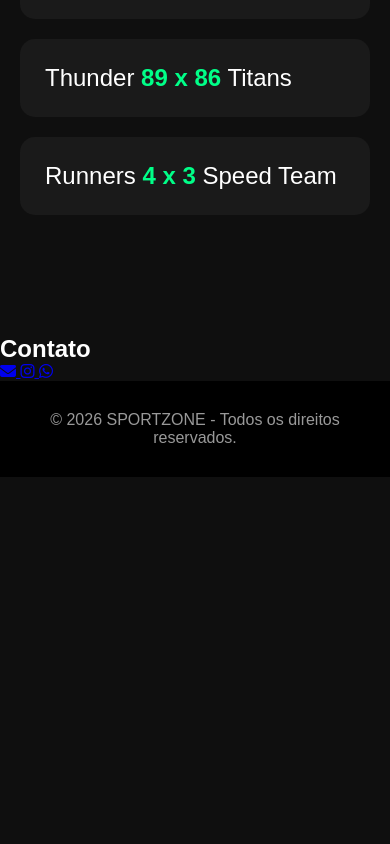
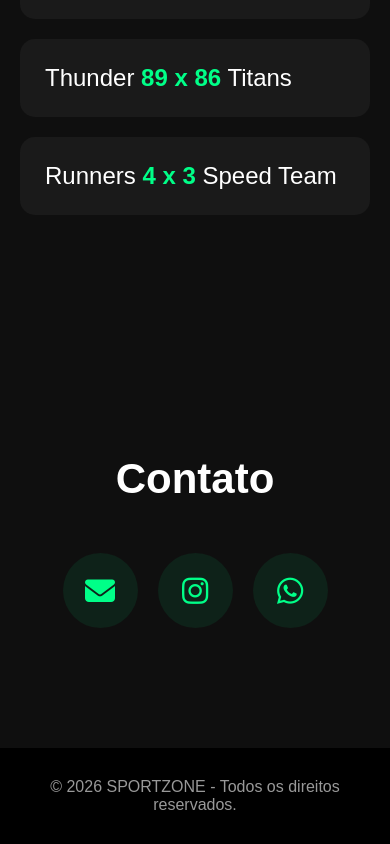
Before and after one commit to Jacksonn111/Sportzone, a plain HTML site: page index.html in a window 390 px wide. Shown: the part 2639-3483 px from the top of the page. Before the commit the page ends 3116 px from the top, so only its background shows below. Drawn offline with Linux system fonts and the light colour scheme.

Commit message:
Refactor style.css to include contact section
Added contact section with styling for icons and layout.

```diff
--- a/style.css
+++ b/style.css
@@ -198,3 +198,74 @@ footer {
 .dev-name span {
   color: #00ff88;
 }
+
+.contact {
+  padding: 120px 20px;
+
+  text-align: center;
+
+  background: #0f0f0f;
+}
+
+.contact h2 {
+  font-size: 60px;
+
+  margin-bottom: 50px;
+
+  color: white;
+}
+
+.contact-icons {
+  display: flex;
+
+  justify-content: center;
+
+  gap: 40px;
+}
+
+.contact-icons a {
+  width: 90px;
+  height: 90px;
+
+  display: flex;
+
+  align-items: center;
+  justify-content: center;
+
+  border-radius: 50%;
+
+  background: rgba(0, 255, 136, 0.08);
+
+  color: #00ff88;
+
+  font-size: 38px;
+
+  text-decoration: none;
+
+  transition: 0.4s;
+}
+
+.contact-icons a:hover {
+  transform: translateY(-10px) scale(1.08);
+
+  box-shadow: 0 0 30px #00ff88;
+}
+
+@media(max-width: 768px) {
+
+  .contact h2 {
+    font-size: 42px;
+  }
+
+  .contact-icons {
+    gap: 20px;
+  }
+
+  .contact-icons a {
+    width: 75px;
+    height: 75px;
+
+    font-size: 30px;
+  }
+
+}
```
